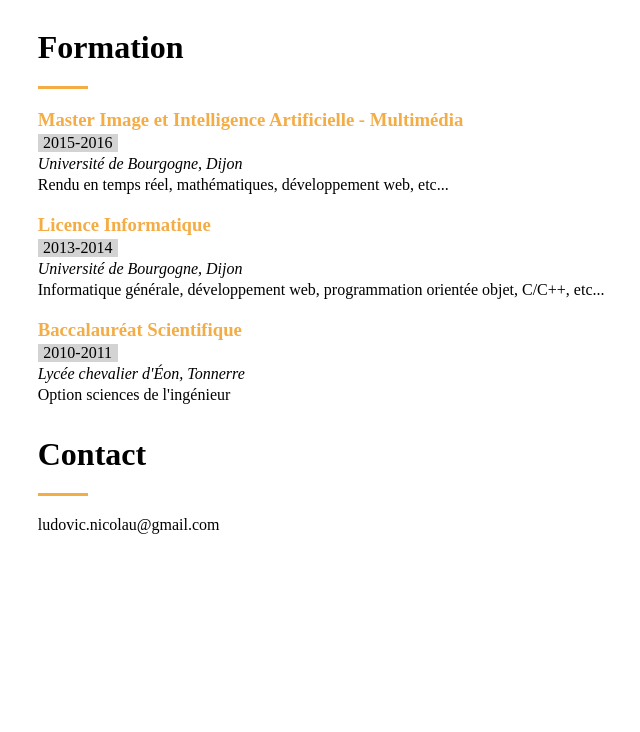
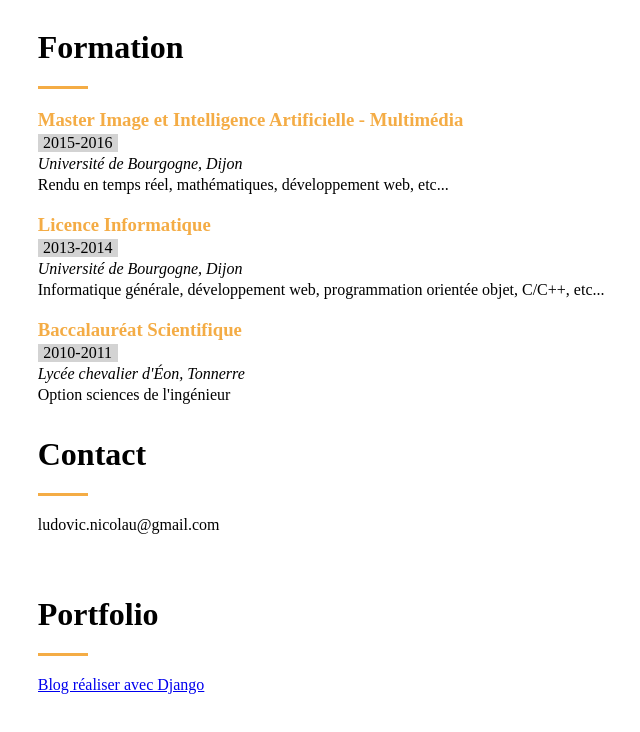
Before and after one commit to ludovicnicolau/cv, a plain HTML site: page index.html in a window 1280 px wide. Shown: the part 1059-1791 px from the top of the page, without its empty margins (309-949 px from the left). Before the commit the page ends 1723 px from the top, so only its background shows below. Drawn offline with Linux system fonts and the light colour scheme.

Commit message:
Add projects section and link the blog

```diff
--- a/css/cv.css
+++ b/css/cv.css
@@ -150,6 +150,17 @@
     transform: translateY(0);
 }
 
+.projects {
+    opacity: 0;
+    transform: translateX(-100%);
+    transition: var(--transition-duration) transform, var(--transition-duration) opacity;
+}
+
+.projects--appear {
+    opacity: 1;
+    transform: translateX(0);
+}
+
 
 @media screen and (min-width: 800px) {
     .skills__skillbars {
--- a/index.html
+++ b/index.html
@@ -141,6 +141,15 @@
                         <div class="contacts__email">ludovic.nicolau@gmail.com</div>
                     </div>
                 </section>
+                <section class="projects">
+                    <h2>Portfolio</h2>
+                    <div class="section-bar-separation"></div>
+                    <ul class="projects__list">
+                        <li class="projects__list__item">
+                            <a href="https://django-blog-jq2v.onrender.com">Blog réaliser avec Django</a>
+                        </li>
+                    </ul>
+                </section>
             </article>
         </div>
 
--- a/js/cv.js
+++ b/js/cv.js
@@ -2,6 +2,7 @@ const skillbars = document.querySelectorAll('.skillbar');
 const skills = document.querySelector('.skills');
 const scholarship = document.querySelector('.scholarship');
 const contact = document.querySelector('.contact');
+const projects = document.querySelector('.projects');
 const animated_text = document.querySelector('.cv-header__text__animated-text__function');
 let current_text = 0;
 
@@ -32,16 +33,23 @@ function makeContactAppear() {
     contact.classList.add('contact--appear');
 }
 
+function makeProjectsAppear() {
+    projects.classList.add('projects--appear');
+}
+
 window.addEventListener('scroll', () => {
     // isInView defined in 'js/utils'
-    if (isInView(skills, 10)) {
+    if (isInView(skills, 100)) {
         makeSkillsAppear();
     }
-    if (isInView(scholarship, 10)) {
+    if (isInView(scholarship, 100)) {
         makeScholarshipAppear();
     }
-    if (isInView(contact, 5)) {
+    if (isInView(contact, 20)) {
         makeContactAppear();
+    }
+    if (isInView(projects, 20)) {
+        makeProjectsAppear();
     }
 })
 
```
